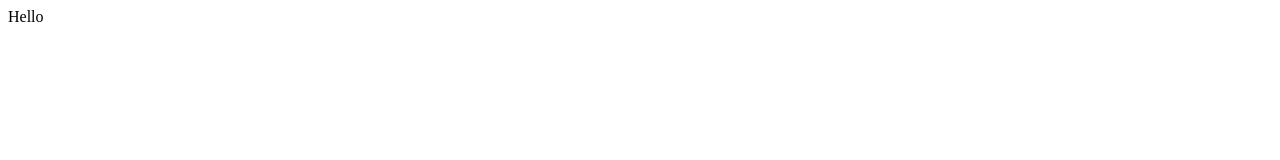
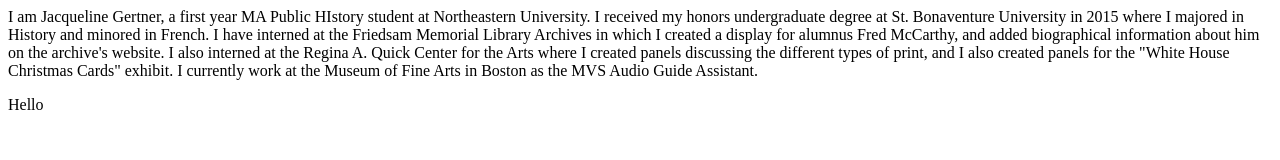
Before and after one commit to jacquelinegertner/jacquelinegertner.github.io, a plain HTML site: page index.html in a window 1280 px wide. Drawn offline with Linux system fonts and the light colour scheme.

Commit message:
Update index.html

```diff
--- a/index.html
+++ b/index.html
@@ -1,5 +1,5 @@
 <html>
-
+<p> I am Jacqueline Gertner, a first year MA Public HIstory student at Northeastern University. I received my honors undergraduate degree at St. Bonaventure University in 2015 where I majored in History and minored in French. I have interned at the Friedsam Memorial Library Archives in which I created a display for alumnus Fred McCarthy, and added biographical information about him on the archive's website. I also interned at the Regina A. Quick Center for the Arts where I created panels discussing the different types of print, and I also created panels for the "White House Christmas Cards" exhibit. I currently work at the Museum of Fine Arts in Boston as the MVS Audio Guide Assistant.</p>
 <p>Hello</p>
 
 </html>
```
